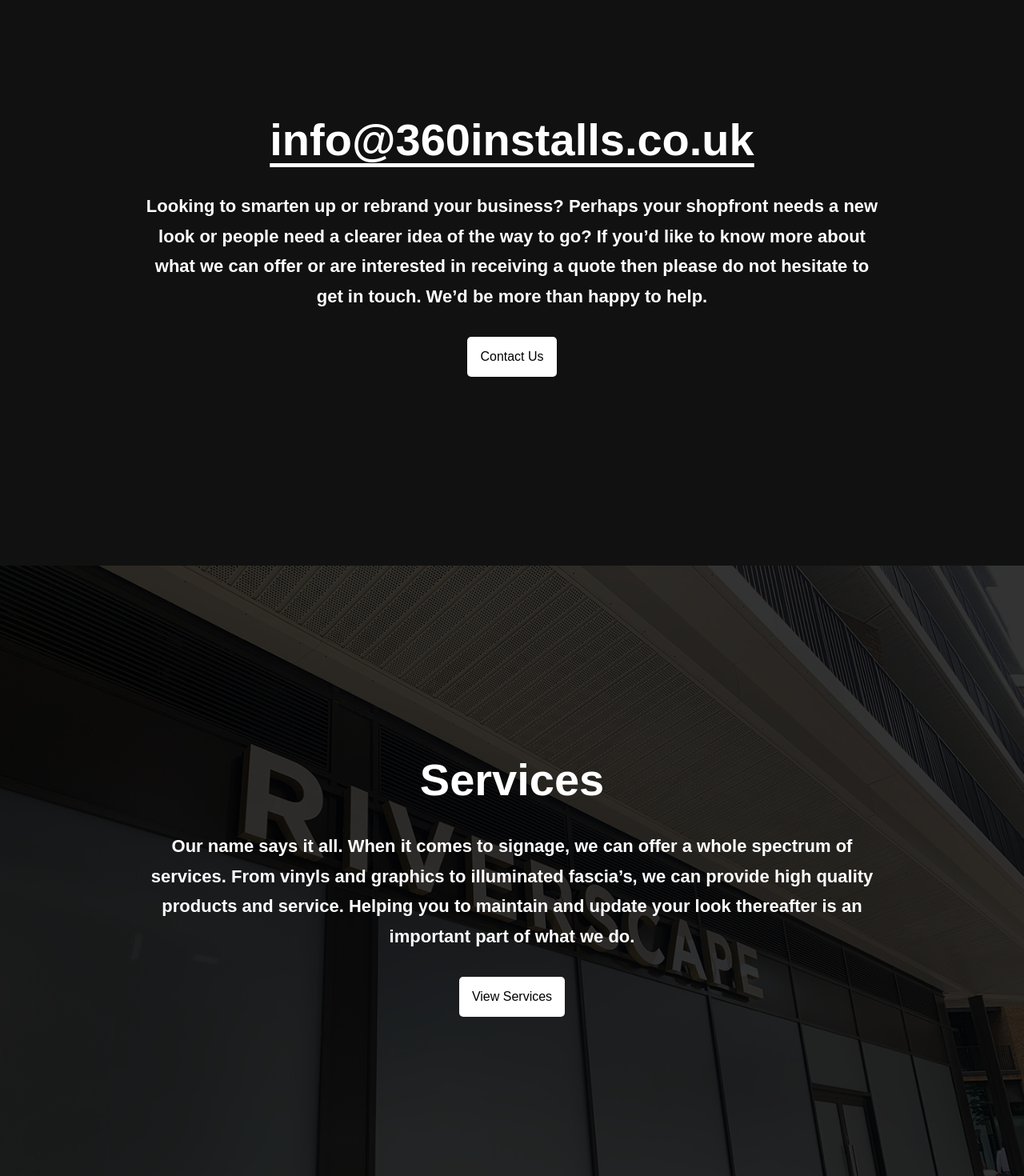
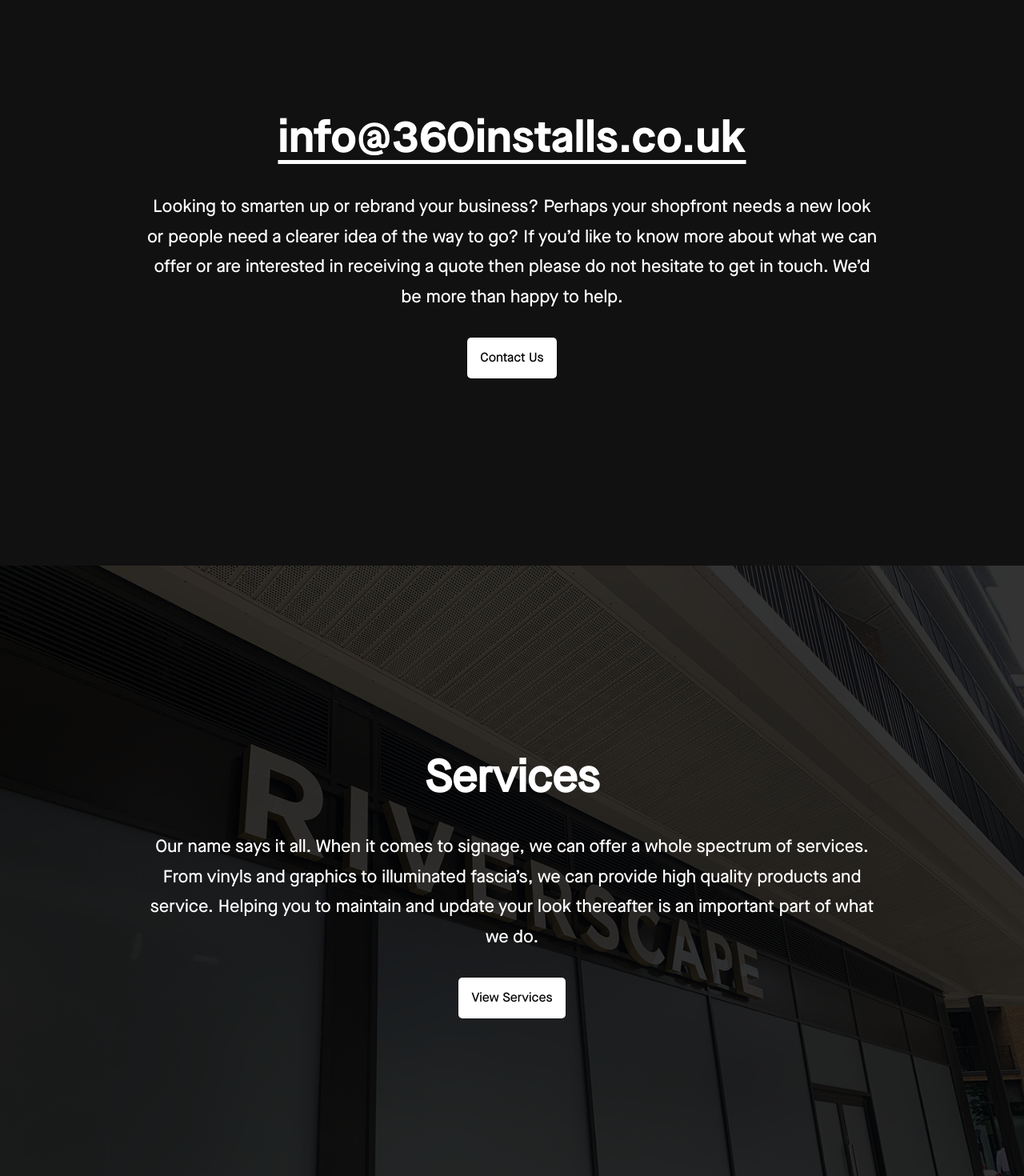
Before and after one commit to Jthomp1993/360-projects, a React (Create React App) app: page / in a window 1280 px wide. Shown: the part 1280-2750 px from the top of the page at 80% size. Built offline with nearby package versions, Linux system fonts and the light colour scheme.

Commit message:
Update fonts with font-face

```diff
--- a/src/components/Contact.jsx
+++ b/src/components/Contact.jsx
@@ -28,7 +28,7 @@ const StyledContactContent = styled(motion.div)`
 
     h2 {
         font-size: 30px;
-        font-weight: 800;
+        font-family: 'maison__bold';
         margin: 0px;
         text-decoration: underline;
         text-underline-offset: 10px;
@@ -36,7 +36,6 @@ const StyledContactContent = styled(motion.div)`
 
     p {
         font-size: 16px;
-        font-weight: 600;
         line-height: 1.7;
         margin-top: 2rem;
         margin-bottom: 2rem;
--- a/src/components/HomeHeader.jsx
+++ b/src/components/HomeHeader.jsx
@@ -15,7 +15,7 @@ const StyledHeaderContent = styled.div`
 
     h1 {
         margin-top: 7.5rem;
-        font-weight: 400;
+        font-family: 'maison__light';
         width: 75%;
         line-height: 1.25;
     }
--- a/src/components/Services.jsx
+++ b/src/components/Services.jsx
@@ -44,7 +44,6 @@ const StyledContent = styled(motion.div)`
 
     p {
         font-size: 16px;
-        font-weight: 600;
         line-height: 1.7;
         margin-top: 2rem;
         margin-bottom: 2rem;
--- a/src/index.css
+++ b/src/index.css
@@ -1,10 +1,34 @@
+@font-face {
+    font-family: 'Maison__thin';
+    src: url('../public/fonts/MaisonNeue-Thin.otf');
+}
+
+@font-face {
+    font-family: 'Maison__medium';
+    src: url('../public/fonts/MaisonNeue-Medium.otf');
+}
+
+@font-face {
+    font-family: 'Maison__demi';
+    src: url('../public/fonts/MaisonNeue-Demi.otf');
+}
+
+@font-face {
+    font-family: 'Maison__light';
+    src: url('../public/fonts/MaisonNeue-Light.otf');
+}
+
+@font-face {
+    font-family: 'Maison__bold';
+    src: url('../public/fonts/MaisonNeue-Bold.otf');
+}
 
 body {
   margin: 0;
 
   -webkit-font-smoothing: antialiased;
   -moz-osx-font-smoothing: grayscale;
-  font-family: 'Maison Neue', sans-serif;
+  font-family: 'Maison__medium', sans-serif;
   font-display: swap;
   overflow-wrap: break-word;
 }
--- a/src/pages/About.jsx
+++ b/src/pages/About.jsx
@@ -30,6 +30,7 @@ const StyledContent = styled.div`
 
     h2 {
         font-size: clamp(2.5rem, 5vw, 3.7rem);
+        font-family: 'maison__bold';
     }
 
     p {
@@ -49,6 +50,11 @@ const StyledContent = styled.div`
             p {
                 font-size: calc(16px + 8 * ((100vw - 320px) / 680));
             }
+
+            h2 {
+                font-size: calc(30px + 18 * ((100vw - 320px) / 680));
+                font-family: 'maison__bold';
+    }
     }
 
     @media screen and (min-width: 1000px) {
@@ -75,7 +81,6 @@ const StyledSectionContent = styled(motion.div)`
 
     h2 {
         margin-top: 0;
-        padding-
     }
 
 
--- a/src/pages/Services.jsx
+++ b/src/pages/Services.jsx
@@ -47,6 +47,7 @@ const StyledServiceWrapper = styled.div`
             font-size: calc(16px + 2 * ((100vw - 320px) / 680));
 
         }
+    }
 `
 const StyledSectionWrapper = styled.section`
     display: flex;
```
